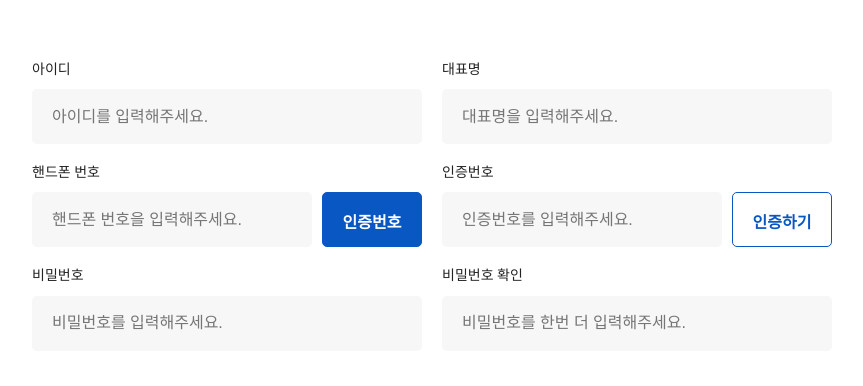
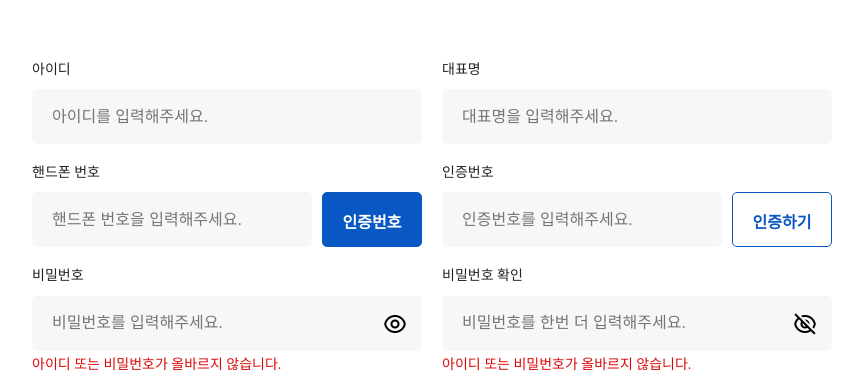
Before and after one commit to Haileyang/Kmong-owl, a website: page register.html in a window 1280 px wide. Shown: the part 414-800 px from the top of the page, without its empty margins (198-1061 px from the left). Drawn offline with Linux system fonts and the light colour scheme; a web font is replaced by a local one.

Commit message:
Change input type to password and add visible Toggle on login and register page

```diff
--- a/public/css/_common.scss
+++ b/public/css/_common.scss
@@ -144,7 +144,8 @@ button{
 // INPUT
 #login,
 #dashboard{
-    input[type=text]{
+    input[type=text],
+    input[type=password]{
         border: 1px solid #eee;
         height: 55px;
         padding: 0 10px 0 10px;
@@ -169,13 +170,41 @@ button{
     }
     .input-wrap{
         margin-bottom: 20px;
+        position: relative;
         label{
             font-size: 14px;
             color: $color-black;
             display: block;
             margin-bottom: 10px;
         }
-        input[type=text]{
+        small{
+            font-size: 14px;
+            color: $color-error;
+            display: block;
+            margin-top: 5px;
+            display: none;
+            &.on{
+                display: block;
+            }
+        }
+        .icon-password{
+            position: absolute;
+            right: 15px;
+            top: 45px;
+            z-index: 10;
+            cursor: pointer;
+            img{
+                max-height: 24px;
+                position: absolute;
+                right: 0; top: 0;
+                display: none;
+                &.on{
+                    display: block;
+                }
+            }
+        }
+        input[type=text],
+        input[type=password]{
             width: 100%;
             padding: 20px;
             font-size: 16px;
--- a/register.html
+++ b/register.html
@@ -46,11 +46,21 @@
                     </div>
                     <div class="input-wrap">
                         <label for="">비밀번호</label>
-                        <input type="text" placeholder="비밀번호를 입력해주세요.">
+                        <input type="password" placeholder="비밀번호를 입력해주세요.">
+                        <small class="on">아이디 또는 비밀번호가 올바르지 않습니다. </small>
+                        <figure class="icon-password">
+                            <img src="/public/img/icon-password-visible.png" alt="icon-password-visible" class="on">
+                            <img src="/public/img/icon-password-hidden.png" alt="icon-password-hidden">
+                        </figure>
                     </div>
                     <div class="input-wrap">
                         <label for="">비밀번호 확인</label>
-                        <input type="text" placeholder="비밀번호를 한번 더 입력해주세요.">
+                        <input type="password" placeholder="비밀번호를 한번 더 입력해주세요.">
+                        <small class="on">아이디 또는 비밀번호가 올바르지 않습니다. </small>
+                        <figure class="icon-password">
+                            <img src="/public/img/icon-password-visible.png" alt="icon-password-visible">
+                            <img src="/public/img/icon-password-hidden.png" alt="icon-password-hidden" class="on">
+                        </figure>
                     </div>
                 </div>
                 <div class="register-corporate-details">
```
Also changed, not shown: login.html (+6 -1 lines), public/css/app.css, public/img/icon-password-hidden.png (added), public/img/icon-password-visible.png (added), 1 other file.
